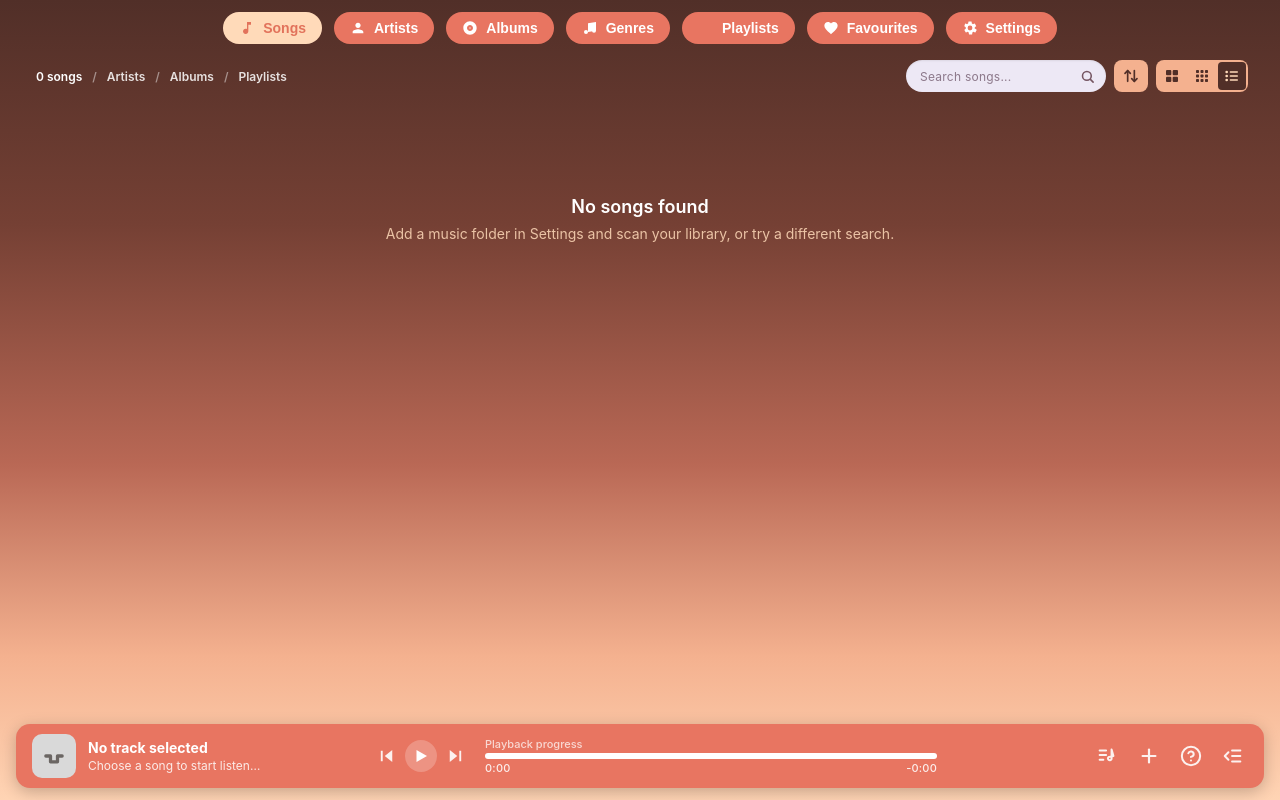
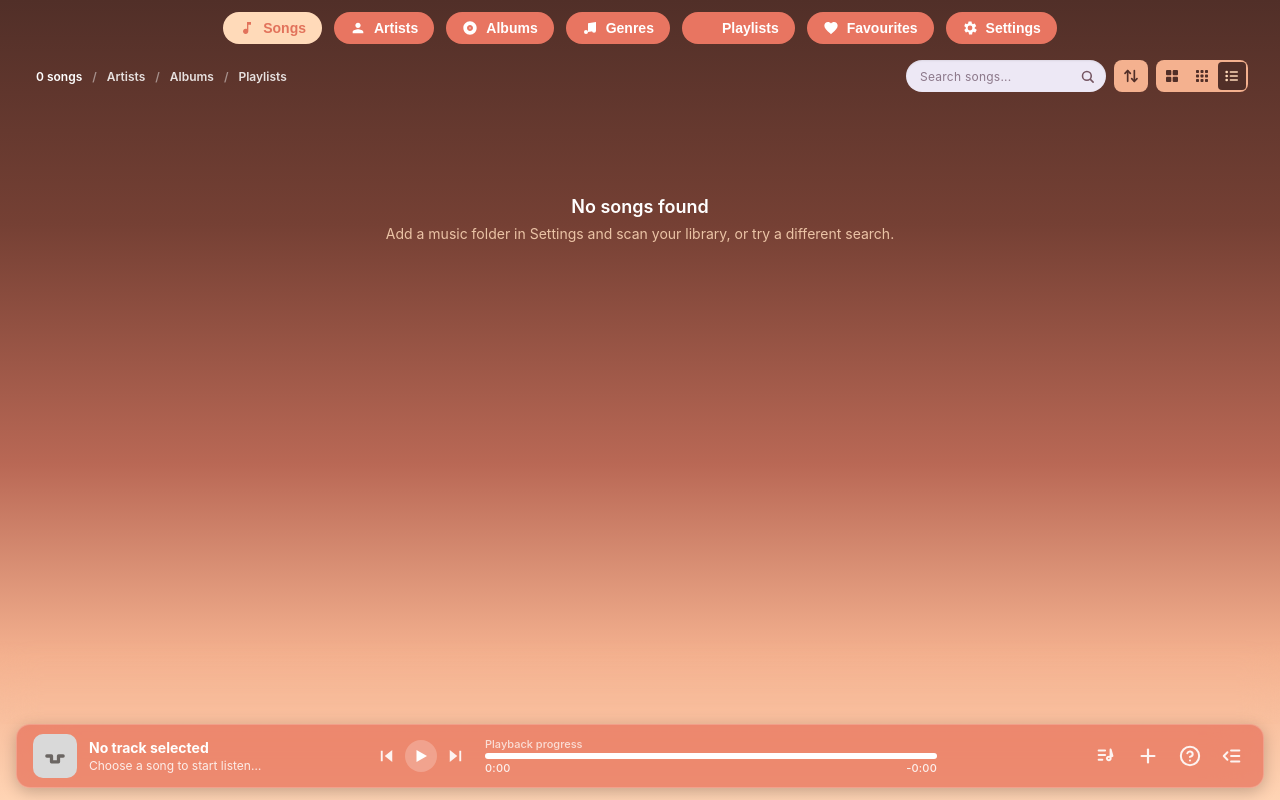
Before and after one commit to Jos3456/KODA-v2, a website built with Vite: page index.html in a window 1280 px wide. Built offline with nearby package versions, Linux system fonts and the light colour scheme.

Commit message:
Add frosted glass blur to player dock

```diff
--- a/src/styles/components.css
+++ b/src/styles/components.css
@@ -710,3 +710,47 @@ body {
   opacity: 1;
   transform: scale(1.1);
 }
+
+
+/* Frosted-glass player dock and the soft blur transition above it */
+.player-dock-wrapper {
+  position: relative;
+  z-index: 100;
+  flex-shrink: 0;
+  isolation: isolate;
+}
+
+.player-blur-fade {
+  position: absolute;
+  z-index: 0;
+  left: 0;
+  right: 0;
+  bottom: 100%;
+  height: 84px;
+  pointer-events: none;
+  -webkit-backdrop-filter: blur(18px);
+  backdrop-filter: blur(18px);
+  -webkit-mask-image: linear-gradient(
+    to bottom,
+    transparent 0%,
+    rgba(0, 0, 0, 0.18) 28%,
+    rgba(0, 0, 0, 0.62) 68%,
+    #000 100%
+  );
+  mask-image: linear-gradient(
+    to bottom,
+    transparent 0%,
+    rgba(0, 0, 0, 0.18) 28%,
+    rgba(0, 0, 0, 0.62) 68%,
+    #000 100%
+  );
+}
+
+.mini-player {
+  position: relative;
+  z-index: 1;
+  background-color: color-mix(in srgb, var(--color-player-bg) 76%, transparent);
+  border: 1px solid rgba(255, 255, 255, 0.2);
+  -webkit-backdrop-filter: blur(24px) saturate(145%);
+  backdrop-filter: blur(24px) saturate(145%);
+}
```
